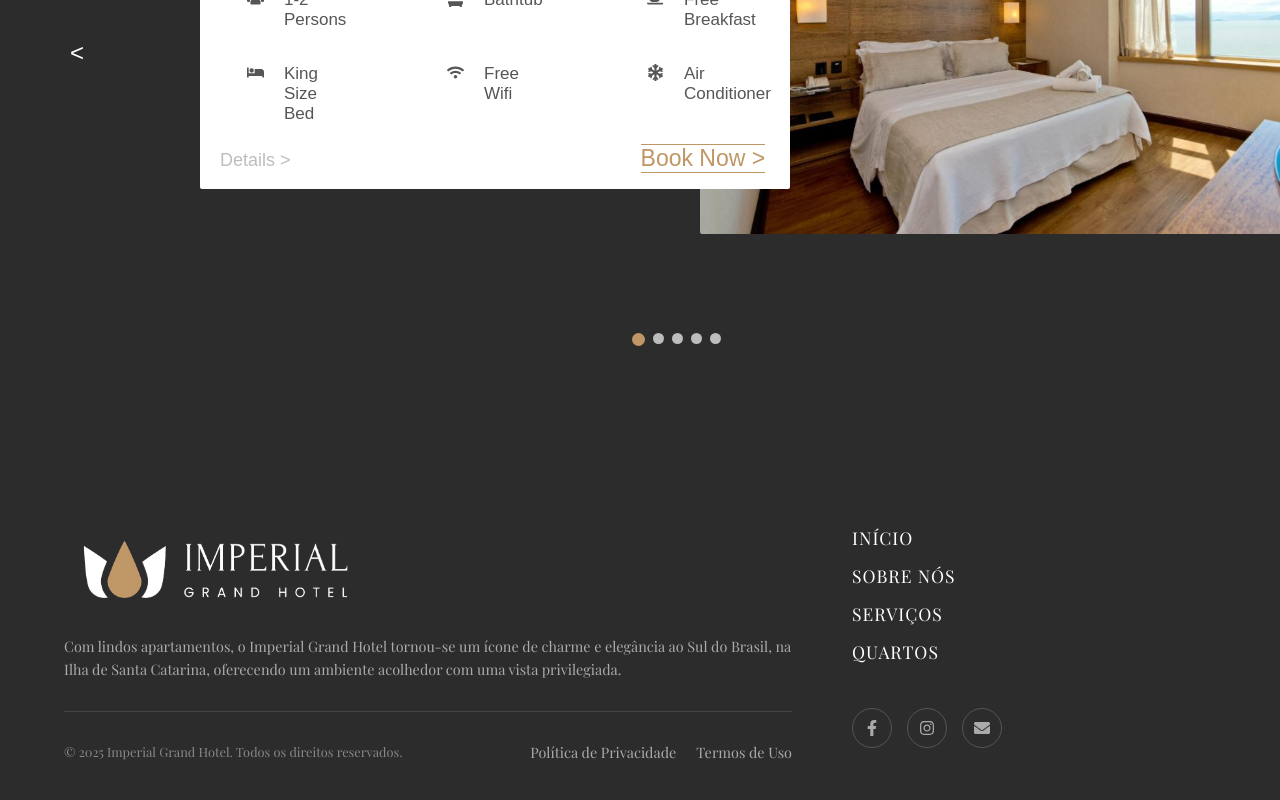
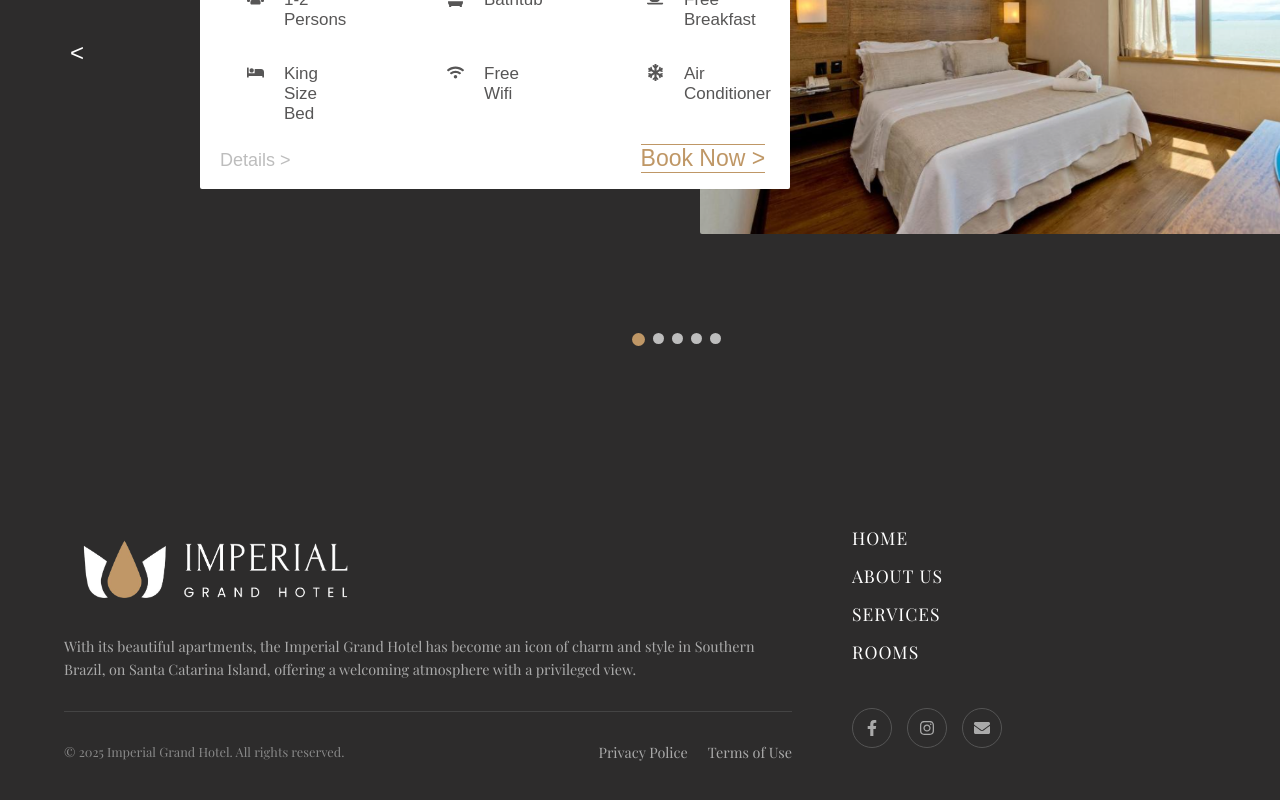
Before and after one commit to trabalhoWebUFSC/trabalhoWebUFSC, a React (Create React App) app in the folder frontend/: page /portal in a window 1280 px wide. Shown: the part 513-1313 px from the top of the page. Built offline with nearby package versions, Linux system fonts and the light colour scheme; a web font is replaced by a local one.

Commit message:
Update Footer.js /english version

```diff
--- a/frontend/src/components/Footer/Footer.js
+++ b/frontend/src/components/Footer/Footer.js
@@ -14,18 +14,18 @@ function Footer() {
         <div className={styles.footerCol}>
           <img src={logo} alt="Imperial Grand Hotel" className={styles.logo} />
           <p className={styles.description}>
-            Com lindos apartamentos, o Imperial Grand Hotel tornou-se um ícone
-            de charme e elegância ao Sul do Brasil, na Ilha de Santa Catarina,
-            oferecendo um ambiente acolhedor com uma vista privilegiada.
+            With its beautiful apartments, the Imperial Grand Hotel has become an icon
+            of charm and style in Southern Brazil, on Santa Catarina Island,
+            offering a welcoming atmosphere with a privileged view.
           </p>
           <hr className={styles.divider} />
           <div className={styles.legalContainer}>
             <p className={styles.copyright}>
-              © 2025 Imperial Grand Hotel. Todos os direitos reservados.
+              © 2025 Imperial Grand Hotel. All rights reserved.
             </p>
             <div className={styles.legalLinks}>
-              <Link to="/privacy">Política de Privacidade</Link>
-              <Link to="/terms">Termos de Uso</Link>
+              <Link to="/privacy">Privacy Police</Link>
+              <Link to="/terms">Terms of Use</Link>
             </div>
           </div>
         </div>
@@ -34,16 +34,16 @@ function Footer() {
         <div className={styles.footerCol}>
           <ul className={styles.linksList}>
             <li>
-              <a href="/">INÍCIO</a>
+              <a href="/">HOME</a>
             </li>
             <li>
-              <Link to="/about">SOBRE NÓS</Link>
+              <Link to="/about">ABOUT US</Link>
             </li>
             <li>
-              <a href="/#services">SERVIÇOS</a>
+              <a href="/#services">SERVICES</a>
             </li>
             <li>
-              <a href="/#services">QUARTOS</a>
+              <a href="/#services">ROOMS</a>
             </li>
           </ul>
           <div className={styles.socialIcons}>
```
